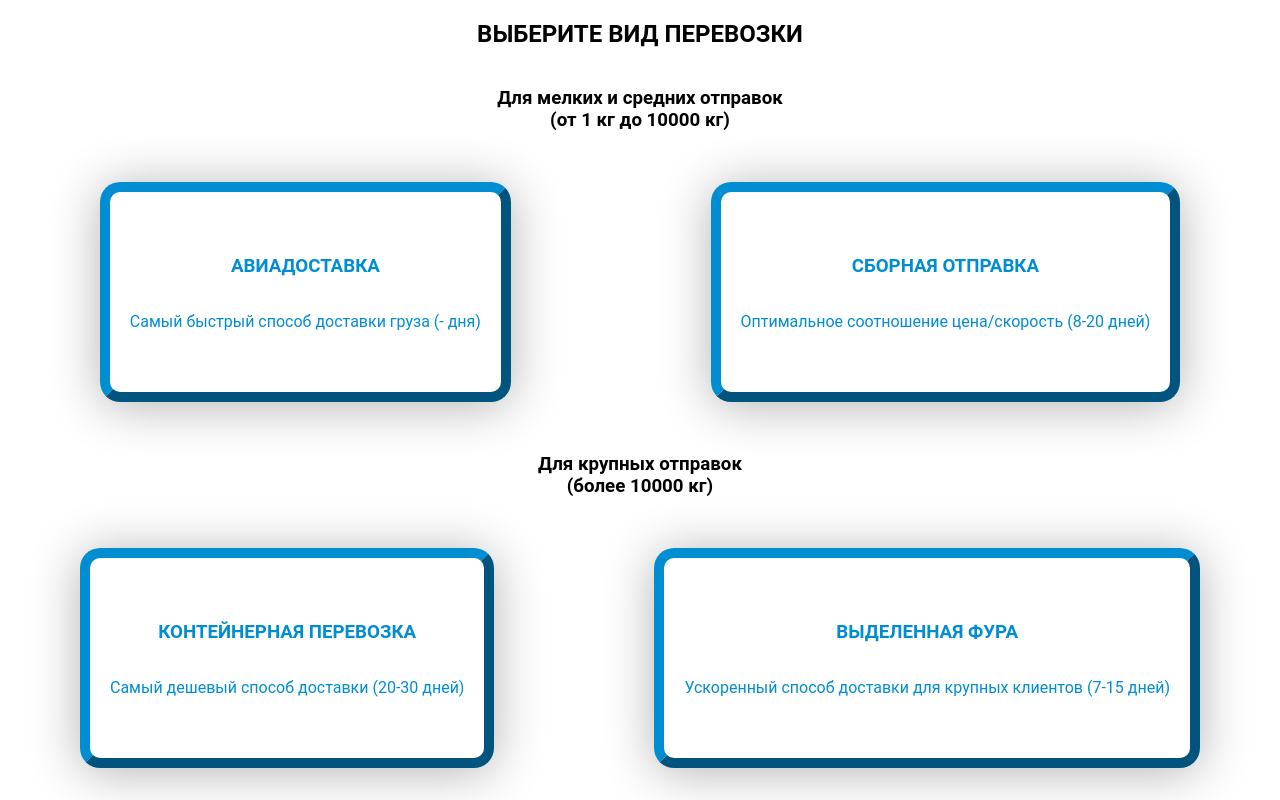
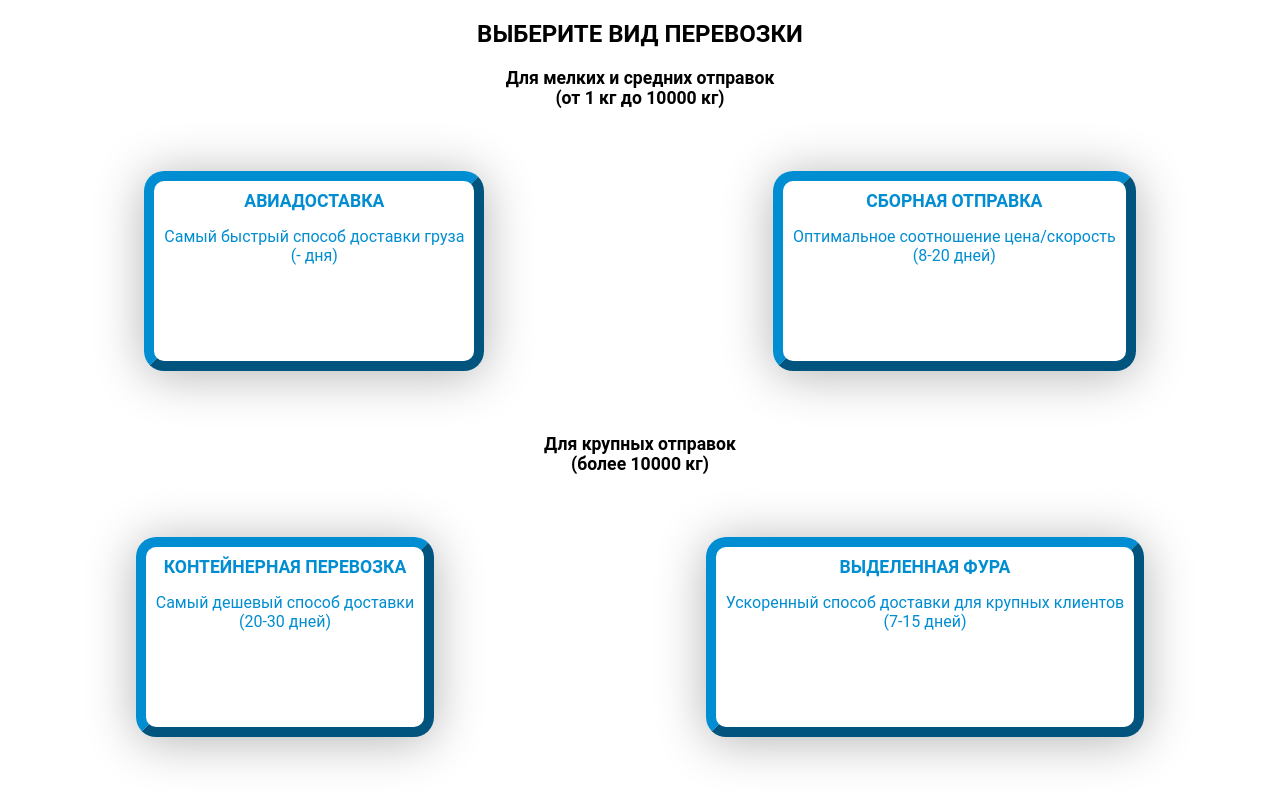
Before and after one commit to lavatee/sever_frontend, a plain HTML site: page index.html in a window 1280 px wide. Drawn offline with Linux system fonts and the light colour scheme.

Commit message:
justify-content=center was removed

```diff
--- a/css/style.css
+++ b/css/style.css
@@ -33,8 +33,7 @@ a {
     border-color: #008dd2;
     border: outset 10px #008dd2;
     align-items: center;
-    justify-content: center;
-    padding: 20px;
+    padding: 10px;
     text-decoration: none;
     color: #008dd2;
     box-shadow: 0px 4px 50px rgba(0, 0, 0, 0.3);
@@ -64,6 +63,8 @@ button {
 
 h3 {
     text-align: center;
+    margin: 0;
+    font-size: 1.1em;
 }
 
 p {
--- a/index.html
+++ b/index.html
@@ -13,22 +13,22 @@
         <div class="container">
             <a class="block" href="./pdf.html" onclick="SaveCurrentPdfLink('./img/avia.png')">
                 <h3>АВИАДОСТАВКА</h3>
-                <p>Самый быстрый способ доставки груза (- дня)</p>
+                <p>Самый быстрый способ доставки груза<br/>(- дня)</p>
             </a>
             <a class="block" href="./pdf.html" onclick="SaveCurrentPdfLink('./img/sborny.png')">
                 <h3>СБОРНАЯ ОТПРАВКА</h3>
-                <p>Оптимальное соотношение цена/скорость (8-20 дней)</p>
+                <p>Оптимальное соотношение цена/скорость<br/>(8-20 дней)</p>
             </a>
         </div>
         <h3>Для крупных отправок<br/>(более 10000 кг)</h3>
         <div class="container">
             <a class="block" href="./pdf.html" onclick="SaveCurrentPdfLink('./img/kont.png')">
                 <h3>КОНТЕЙНЕРНАЯ ПЕРЕВОЗКА</h3>
-                <p>Самый дешевый способ доставки (20-30 дней)</p>
+                <p>Самый дешевый способ доставки<br/>(20-30 дней)</p>
             </a>
             <a class="block" href="./pdf.html" onclick="SaveCurrentPdfLink('./img/fura.png')">
                 <h3>ВЫДЕЛЕННАЯ ФУРА</h3>
-                <p>Ускоренный способ доставки для крупных клиентов (7-15 дней)</p>
+                <p>Ускоренный способ доставки для крупных клиентов<br/>(7-15 дней)</p>
             </a>
         </div>
     </div>
```
